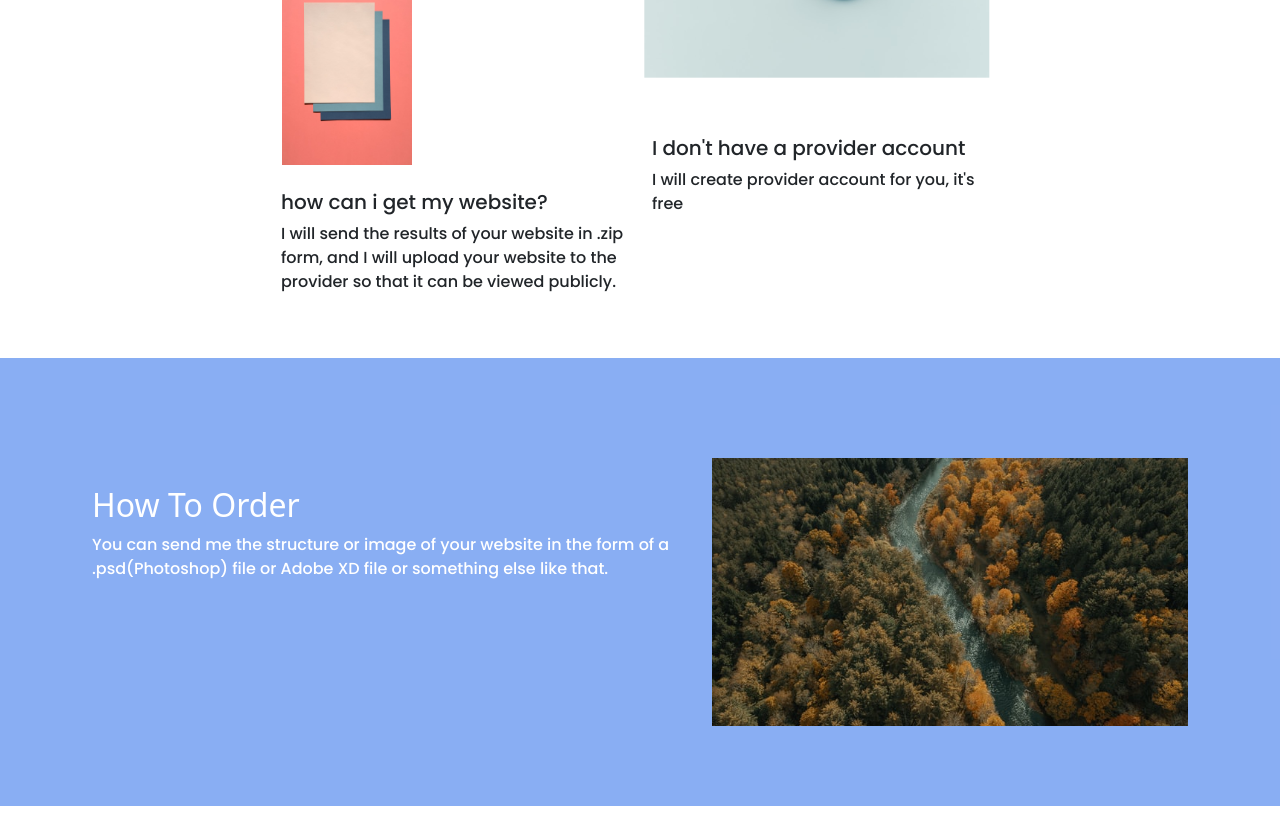
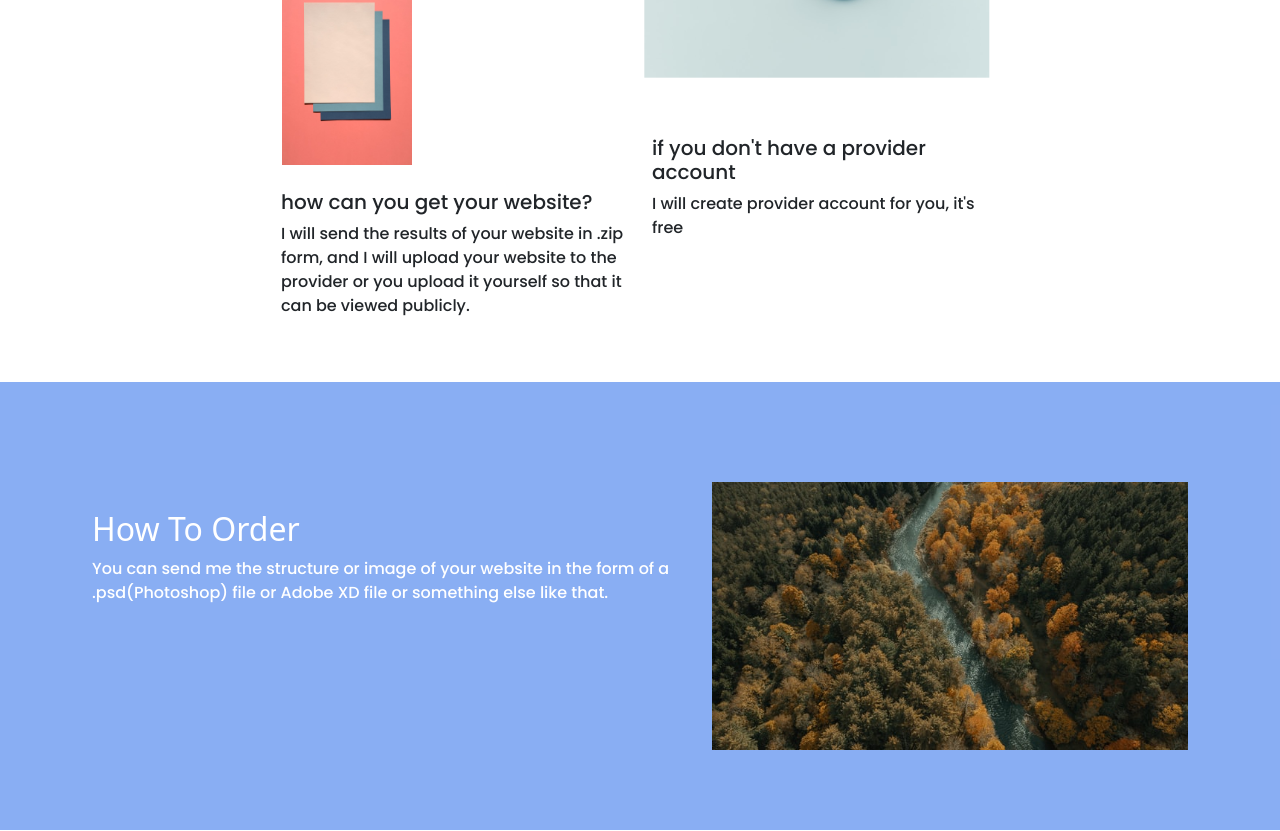
Before and after one commit to menootpass/IV-RY.com, a plain HTML site: page index.html in a window 1280 px wide. Shown: the part 1120-1951 px from the top of the page. Drawn offline with nearby package versions, Linux system fonts and the light colour scheme.

Commit message:
Mengubah penjelasan
Mengubah tutorial

```diff
--- a/index.html
+++ b/index.html
@@ -112,8 +112,8 @@
           <img data-aos="fade-up" data-aos-duration="1200" style="width: 130px; position: absolute; margin: 180px 0 0 200px" src="3.jpg" alt="" />
           <div style="margin-top: 400px; margin-left: 187px" class="row">
             <div class="col-12">
-              <h5 data-aos="fade-right" data-aos-duration="900">how can i get my website?</h5>
-              <p data-aos="fade-right" data-aos-duration="1200">I will send the results of your website in .zip form, and I will upload your website to the provider so that it can be viewed publicly.</p>
+              <h5 data-aos="fade-right" data-aos-duration="900">how can you get your website?</h5>
+              <p data-aos="fade-right" data-aos-duration="1200">I will send the results of your website in .zip form, and I will upload your website to the provider or you upload it yourself so that it can be viewed publicly.</p>
             </div>
           </div>
         </div>
@@ -121,7 +121,7 @@
           <img style="transform: rotate(-90deg); width: 230px; margin-left: 50px" src="6.jpg" alt="" />
           <div class="row">
             <div class="col-8">
-              <h5 data-aos="fade-left" data-aos-duration="900">I don't have a provider account</h5>
+              <h5 data-aos="fade-left" data-aos-duration="900">if you don't have a provider account</h5>
               <p data-aos="fade-left" data-aos-duration="1200">I will create provider account for you, it's free</p>
             </div>
           </div>
```
